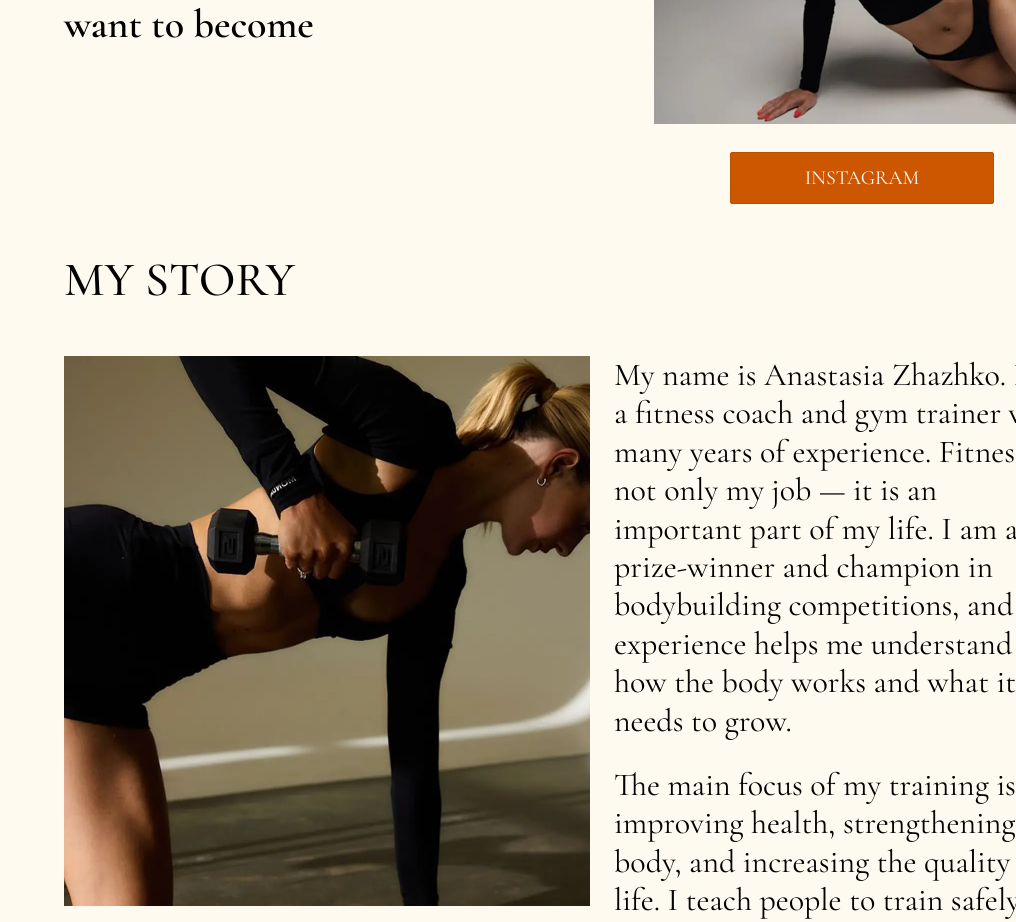
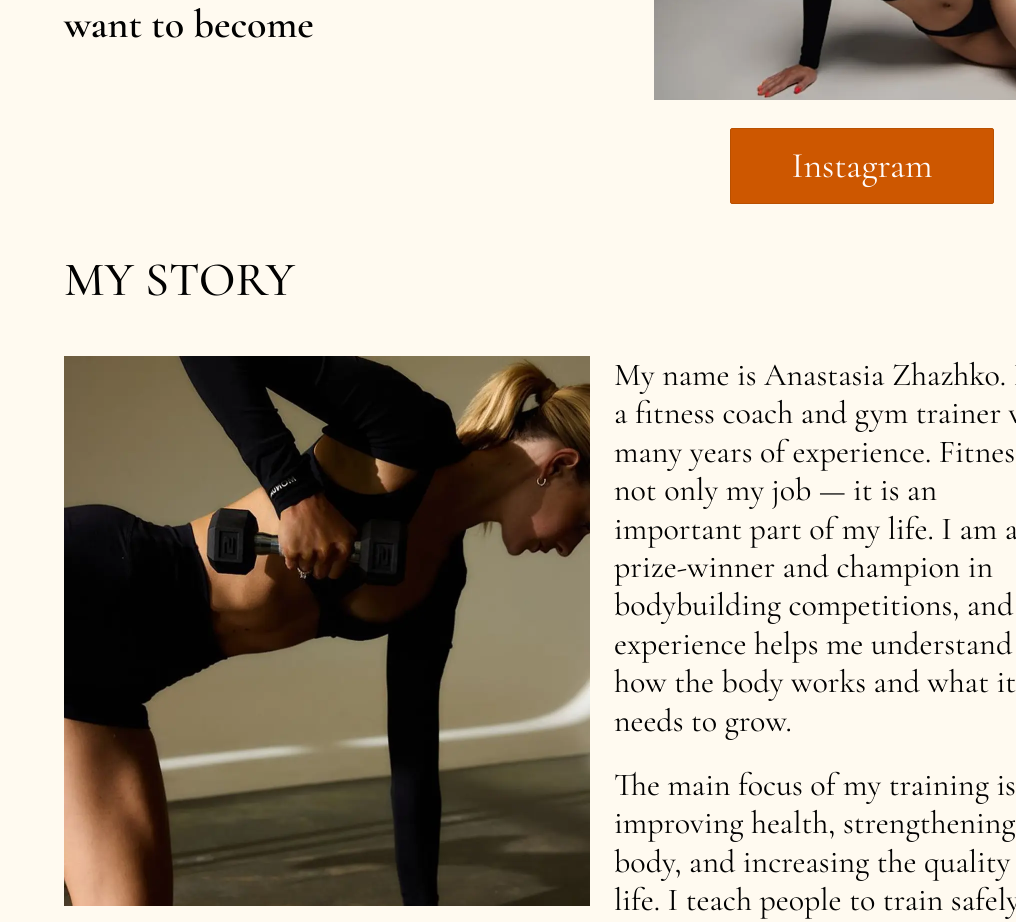
Before and after one commit to Maliuk-Olexandr/stasya-fit, a Next.js app: page /en in a window 1280 px wide. Shown: the part 1660-2582 px from the top of the page, without its empty margins (264-1280 px from the left). Built offline with nearby package versions, Linux system fonts and the light colour scheme; a web font is replaced by a local one.

Commit message:
fix: remove unnecessary whitespace in AboutMeSection component and update linkButton styles

```diff
--- a/modules/components/01_HomePage/02_AboutMe/AboutMe.module.css
+++ b/modules/components/01_HomePage/02_AboutMe/AboutMe.module.css
@@ -51,6 +51,8 @@
 }
 
 .linkButton {
+  font-size: 2.25rem;
+  text-transform: capitalize;
   width: 264px;
   margin: 0 auto;
 }
--- a/modules/components/01_HomePage/02_AboutMe/AboutMe.tsx
+++ b/modules/components/01_HomePage/02_AboutMe/AboutMe.tsx
@@ -15,7 +15,6 @@ export default function AboutMeSection() {
         <div className={css.content1}>
           <h2 className={css.title}>{t("intro.title")}</h2>
           <p className={css.text}>{t("intro.texts.0")}</p>
-
           <Image
             src="/AboutMe1.webp"
             alt={"About Me Image"}
@@ -29,7 +28,6 @@ export default function AboutMeSection() {
 
         <div className={css.content2}>
           <h3 className={css.title}>{ht("title")}</h3>
-
           <Image
             src="/AboutMe2.webp"
             alt={"About Me Image"}
@@ -45,7 +43,6 @@ export default function AboutMeSection() {
 
         <div className={css.content3}>
           <h3 className={css.title}>{t("story.title")}</h3>
-
           <div className={css.story}>
             <Image
               src="/AboutMe3.webp"
@@ -55,7 +52,6 @@ export default function AboutMeSection() {
               loading="lazy"
               className={css.image3}
             />
-
             <ul className={css.storyList}>
               {paragraphs.map((p, i) => (
                 <li className={css.listItem} key={i}>{p}</li>
```
